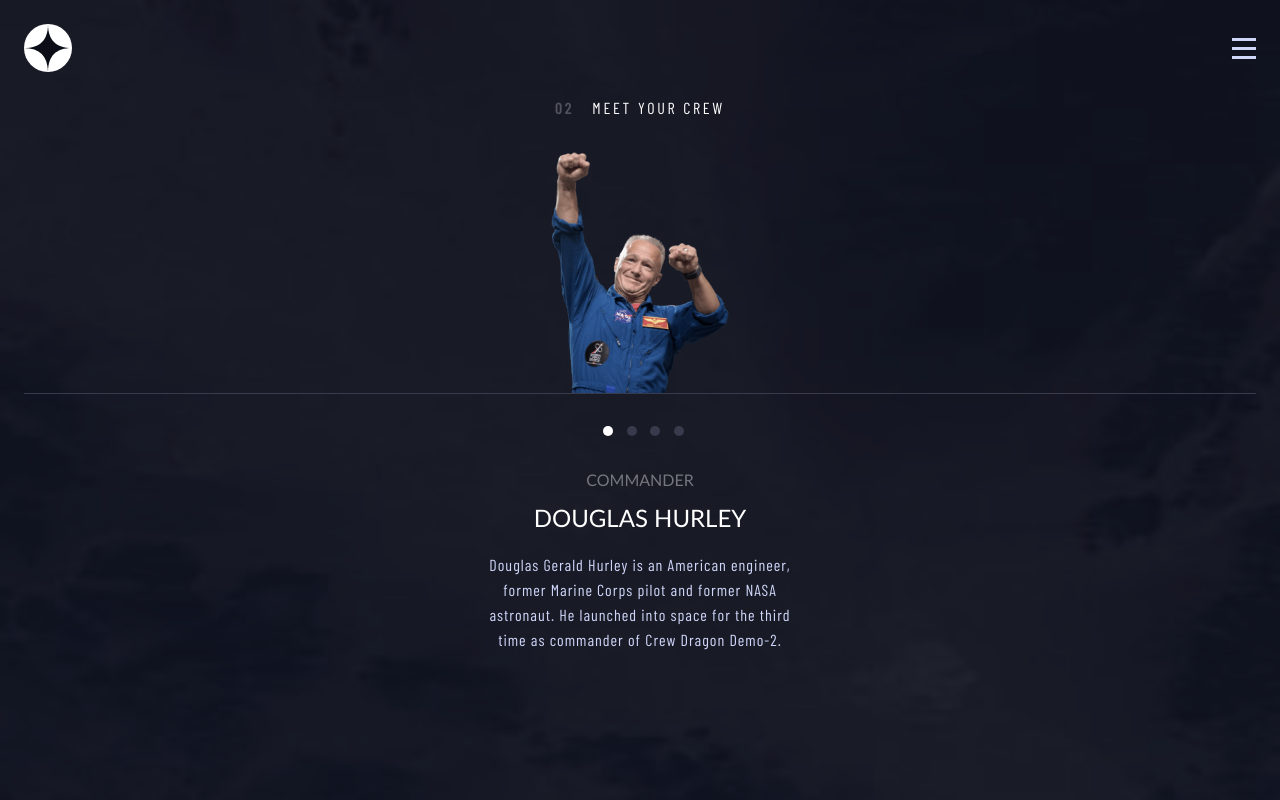
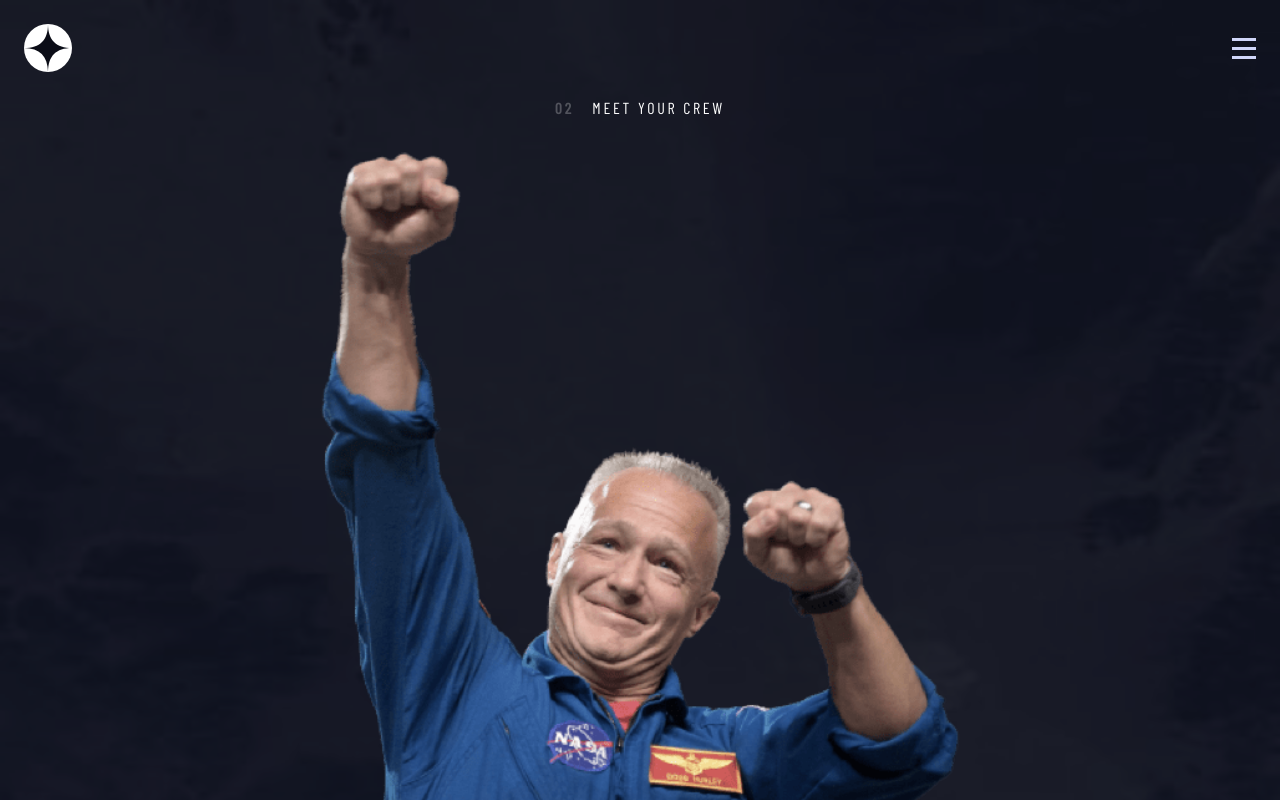
Before and after one commit to kvncrtr/space-tourism, an Angular app: page /crew in a window 1280 px wide. Shown: the top 800 px of the page. Built offline with nearby package versions, Linux system fonts and the light colour scheme; a web font is replaced by a local one.

Commit message:
add min and max width to images

```diff
--- a/src/app/components/crew/crew.component.css
+++ b/src/app/components/crew/crew.component.css
@@ -49,9 +49,21 @@
       flex-direction: column;
    }
 
+   /*
+   how to make this image grow with the screen resize
+
    .crew--image-case > img {
       width: 11.07rem;
+      max-width: 26.563rem;
       margin: 2rem auto 0;
+
+   }
+   */
+   .crew--image-case > img {
+      width: 50vw; /* Adjust the initial width as a percentage of viewport width */
+      max-width: 80vw; /* Set the maximum width as a percentage of viewport width */
+      margin: 2rem auto 0;
+
    }
 
    .crew--image-case:after {
@@ -118,133 +130,9 @@
    }
 
    .crew--description {
+      min-width: 20.438rem;
+      max-width: 31.25rem;
       margin: 1rem auto;
-      width: 20.438rem;
-      color: var(--clr-primary-400);
-      line-height: 25px;
-      letter-spacing: 1px;
-   }
-
-   .crew--background {
-      position: absolute;
-      height: 100vh;
-      z-index: 1;
-      min-width: 100%;
-      height: 100vh;
-      object-fit: cover;
-      object-position: 0px 0%;
-      mix-blend-mode: screen;
-      opacity: 0.35;
-   }
-
-   .black {
-      content: "";
-      position: absolute;
-      width: 100%;
-      height: 100vh;
-      z-index: -1;
-      background-color: var(--clr-primary-900);
-   }
-
-   .crew--case {
-      position: absolute;
-      z-index: 2;
-      width: 100%;
-      margin-top: 6rem;
-      padding: 0 1.5rem;
-      color: var(--clr-primary-100);
-      text-align: center;
-   }
-
-   .crew--title {
-      font-size: var(--fs-400);
-      text-transform: uppercase;
-      text-align: center;
-      letter-spacing: 2.7px;
-   }
-
-   .crew--carousel-container {
-      display: flex;
-      flex-direction: column;
-   }
-
-   .crew--image-case > img {
-      width: 11.07rem;
-      margin: 2rem auto 0;
-   }
-
-   .crew--image-case:after {
-      content: " ";
-      display: block;
-      height: 0.063rem;
-      width: 100%;
-      background-color: var(--clr-primary-800);
-   }
-
-   .crew--radio-container {
-      display: flex;
-      flex-direction: row;
-      justify-content: space-between;
-      margin: 2rem auto 0;
-      width: 5.5rem;
-   }
-
-   input[type="radio"] {
-      place-content: center;
-      display: grid;
-      width: 0.625rem;
-      height: 0.625rem;
-      margin: 0;
-      border: 0.15em solid transparent;
-      border-radius: 50%;
-      font: inherit;
-      color: var(--clr-primary-100);
-      background-color: var(--clr-primary-800);
-      appearance: none;
-      -webkit-appearance: none;
-      cursor: pointer;
-   }
-
-   input[type="radio"]:before {
-      content: "";
-      width: 0.625rem;
-      height: 0.625rem;
-      border-radius: 50%;
-      transform: scale(0);
-      transition: 120ms transform ease-in-out;
-      box-shadow: inset 1rem 1rem var(--clr-primary-100);
-   }
-
-   input[type="radio"]:hover {
-      transform: scale(1);
-      background-color: rgba(255, 255, 255, 0.5);
-   }
-
-   input[type="radio"]:checked:before {
-      transform: scale(1);
-   }
-
-   .crew--job {
-      margin: 2rem auto 0;
-      font-family: var(--ff-heading);
-      text-align: center;
-      text-transform: uppercase;
-      color: var(--clr-primary-100);
-      mix-blend-mode: normal;
-      opacity: 0.4;
-   }
-
-   .crew--name {
-      margin: 0.5rem auto 0;
-      font-family: var(--ff-heading);
-      font-size: var(--fs-700);
-      text-align: center;
-      text-transform: uppercase;
-   }
-
-   .crew--description {
-      margin: 1rem auto;
-      width: 20.438rem;
       color: var(--clr-primary-400);
       line-height: 25px;
       letter-spacing: 1px;
--- a/src/app/components/destination/destination.component.css
+++ b/src/app/components/destination/destination.component.css
@@ -79,7 +79,8 @@
    }
 
    .destination--description {
-      width: 20.438rem;
+      min-width: 20.438rem;
+      max-width: 31.25rem;
       margin: 0 auto;
       color: var(--clr-primary-400);
       line-height: 25px;
--- a/src/app/components/home/home.component.css
+++ b/src/app/components/home/home.component.css
@@ -37,6 +37,9 @@
    }
 
    .home--pitch {
+      min-width: 20.438rem;
+      max-width: 31.25rem;
+      margin: 0 auto;
       font-size: var(--fs-300);
       letter-spacing: 1.45px;
       line-height:  25px;
--- a/src/app/components/home/home.component.html
+++ b/src/app/components/home/home.component.html
@@ -6,10 +6,10 @@
       <h1 class="home--heading">Space</h1>
       <p class="home--pitch">
          Let’s face it; if you want to go to space, you might
-         <br>as well genuinely go to outer space and not hover
-         <br>kind of on the edge of it. Well sit back, and relax
-         <br>because we’ll give you a truly out of this world
-         <br>experience!
+         as well genuinely go to outer space and not hover
+         kind of on the edge of it. Well sit back, and relax
+         because we’ll give you a truly out of this world
+         experience!
       </p>
    </div>
 
--- a/src/app/components/navbar/navbar.component.css
+++ b/src/app/components/navbar/navbar.component.css
@@ -56,6 +56,7 @@
       display: flex;
       justify-content: end;
       z-index: 2;
+      margin-top: 0.625rem;
       cursor: pointer;
    }
 
--- a/src/app/components/navbar/navbar.component.html
+++ b/src/app/components/navbar/navbar.component.html
@@ -30,16 +30,16 @@
 
    <ul class="navbar--list">
       <li class="navbar--link" routerLinkActive="active" routerLink="/home">
-         <a><span aria-hidden="true">00</span>Home</a>
+         <div (click)="toggleNav()"><span aria-hidden="true">00</span>Home</div>
       </li>
       <li class="navbar--link" routerLinkActive="active" routerLink="/destination">
-         <a><span aria-hidden="true">01</span>Destination</a>
+         <div (click)="toggleNav()"><span aria-hidden="true">01</span>Destination</div>
       </li>
       <li class="navbar--link" routerLinkActive="active" routerLink="/crew">
-         <a><span aria-hidden="true">02</span>Crew</a>
+         <div (click)="toggleNav()"><span aria-hidden="true">02</span>Crew</div>
       </li>
       <li class="navbar--link" routerLinkActive="active" routerLink="/tech">
-         <a><span aria-hidden="true">03</span>Technology</a>
+         <div (click)="toggleNav()"><span aria-hidden="true">03</span>Technology</div>
       </li>
    </ul>
 </div>
```
